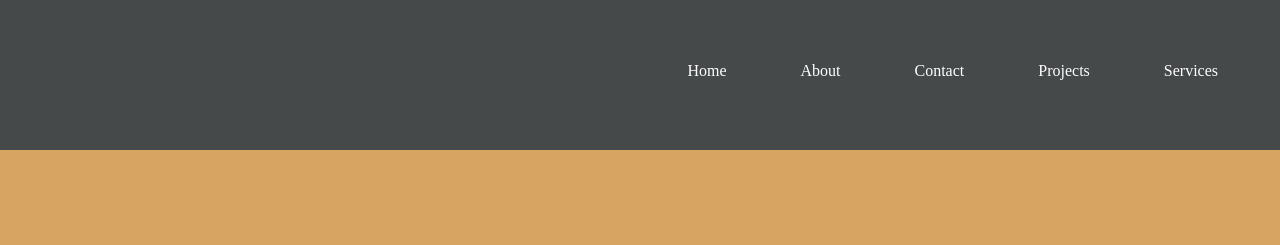
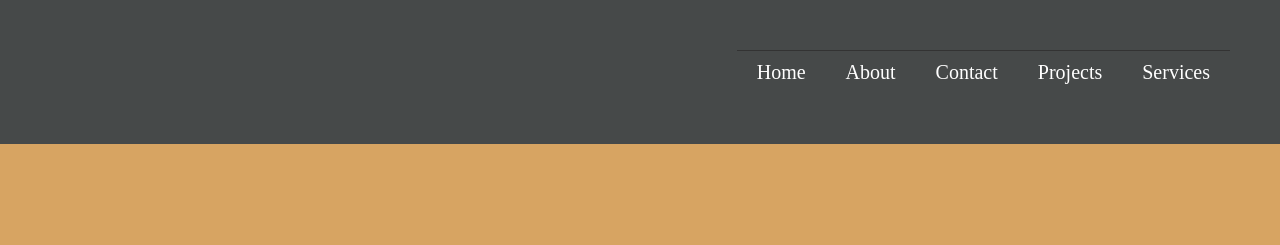
Before and after one commit to TimAir24/My-Portfolio-, a plain HTML site: page Portfolio/index.html in a window 1280 px wide. Shown: the top 245 px of the page. Drawn offline with Linux system fonts and the light colour scheme.

Commit message:
Mobile
mobile menu change

```diff
--- a/Portfolio/index.html
+++ b/Portfolio/index.html
@@ -10,17 +10,21 @@
 
 <body>
     <div class="vertical-menu">
-        <a href="#" class="active">Services</a>
-        <a href="#">Projects</a>
-        <a href="#">Contact</a>
-        <a href="#">About</a>
-        <a href="#">Home</a>
+        <label for="hamburger">&#9776;</label>
+        <input type="checkbox" id="hamburger" />
+        <div id="hamitems">
+            <a href="#Column_grid">Services</a>
+            <a href="#Column_grid">Projects</a>
+            <a href="#social_media">Contact</a>
+            <a href="#about_section">About</a>
+            <a href="index.html">Home</a>
+        </div>
     </div>
     <section id="hero_section">
         <h1>Timothy Nyanga</h1>
         <h2>Welcome to my portfolio.</h2>
     </section>
-    <div class="about_section">
+    <div id="about_section">
         <div>
             <img src="Images/DSC_0174.jpg" alt="Project">
         </div>
@@ -91,7 +95,7 @@
     </main>
 
     <footer>
-        <div><img src="Images/Facebook_Logo_Primary.png" alt="Facebook account">
+        <div id="social_media"><img src="Images/Facebook_Logo_Primary.png" alt="Facebook account">
             <img src="Images/Instagram_Glyph_Gradient.png" alt="instagram account">
             <img src="Images/logo-white.png" alt="X account">
         </div>
--- a/Portfolio/main.css
+++ b/Portfolio/main.css
@@ -5,35 +5,41 @@ body {
     height: 100%;
 }
 
-/* mobile first styling*/
+/* BREAK INTO VERTICAL MENU */
 
-/* Nav bar styling*/
 .vertical-menu {
     width: 100%;
-    /* Set a width if you like */
+    background-color: #464949;
+    position: fixed;
 }
 
-.vertical-menu {
-    position: fixed;
-    background-color: #464949;
+#hamitems a {
+    box-sizing: border-box;
+    display: block;
+    width: 100%;
+    border-top: 1px solid #333;
+    text-decoration: none;
+    color: white;
+    padding: 10px;
 }
 
-.vertical-menu a {
-    color: rgb(255, 255, 255);
-    /* Black text color */
-    display: block;
-    /* Make the links appear below each other */
-    padding: 12px;
-    /* Add some padding */
-    text-decoration: none;
-    /* Remove underline from links */
-    text-align: center;
-
+/* SHOW HAMBURGER ICON */
+.vertical-menu label {
+    display: inline-block;
+    color: white;
+    background: #464949;
+    font-style: normal;
+    font-size: 1.2em;
+    padding: 10px;
 }
 
-.vertical-menu a:hover {
-    background-color: #ccc;
-    /* Dark grey background on mouse-over */
+/* TOGGLE SHOW/HIDE MENU */
+#hamitems {
+    display: none;
+}
+
+.vertical-menu input:checked~#hamitems {
+    display: block;
 }
 
 /* end of nav bar styling */
@@ -78,7 +84,7 @@ h2 {
 /* end of hero section styling*/
 
 /* about_section class styling*/
-.about_section {
+#about_section {
     display: flex;
     flex-direction: column;
     justify-content: center;
@@ -88,17 +94,17 @@ h2 {
     margin: 0 15px 0 15px;
 }
 
-.about_section p {
+#about_section p {
     width: 360px;
 }
 
-.about_section button {
+#about_section button {
     width: 100px;
     border: none;
     padding: 10px;
 }
 
-.about_section img {
+#about_section img {
     width: 400px;
 }
 
@@ -156,36 +162,37 @@ footer div img {
 
 @media screen and (min-width: 1024px) {
 
-    /* Nav bar styling*/
+
+    /* HORIZONTAL MENU ITEMS */
     .vertical-menu {
-        padding-top: 50px;
         width: 100%;
-        height: 100px;
-        /* Set a width if you like */
+        background-color: #464949;
+        position: fixed;
     }
 
-    .vertical-menu {
-        position: fixed;
-        background-color: #464949;
+    #hamitems {
+        display: flex;
+        float: right;
+        flex-direction: row-reverse;
+        margin: 50px 50px 50px 0;
     }
 
-    .vertical-menu a {
-        margin-right: 50px;
-        float: right;
-        color: rgb(255, 255, 255);
-        /* Black text color */
-        display: inline;
-        /* Make the links appear below each other */
-        padding: 12px;
-        /* Add some padding */
+    #hamitems a {
+        padding: 10px 20px 10px 20px;
+        color: white;
         text-decoration: none;
-        /* Remove underline from links */
         text-align: center;
+        font-size: 125%;
     }
 
-    .vertical-menu a:hover {
-        background-color: #ccc;
-        /* Dark grey background on mouse-over */
+    #hamitems a:hover {
+        background: #292927;
+    }
+
+    /* HIDE HAMBURGER */
+    .vertical-menu label,
+    #hamburger {
+        display: none;
     }
 
     /* end of nav bar styling */
@@ -232,7 +239,7 @@ footer div img {
         margin: 20%;
     }*/
 
-    .about_section {
+    #about_section {
         display: flex;
         flex-direction: column;
         justify-content: center;
@@ -243,16 +250,16 @@ footer div img {
         align-items: center;
     }
 
-    .about_section img {
+    #about_section img {
         width: 600px;
     }
 
-    .about_section button {
+    #about_section button {
         border: none;
         padding: 10px;
     }
 
-    .about_section p {
+    #about_section p {
         font-size: 150%;
     }
 
@@ -260,40 +267,6 @@ footer div img {
 }
 
 @media screen and (min-width: 1280px) {
-
-    /* Nav bar styling*/
-    .vertical-menu {
-        padding-top: 50px;
-        width: 100%;
-        height: 100px;
-        /* Set a width if you like */
-    }
-
-    .vertical-menu {
-        position: fixed;
-        background-color: #464949;
-    }
-
-    .vertical-menu a {
-        margin-right: 50px;
-        float: right;
-        color: rgb(255, 255, 255);
-        /* Black text color */
-        display: inline;
-        /* Make the links appear below each other */
-        padding: 12px;
-        /* Add some padding */
-        text-decoration: none;
-        /* Remove underline from links */
-        text-align: center;
-    }
-
-    .vertical-menu a:hover {
-        background-color: #ccc;
-        /* Dark grey background on mouse-over */
-    }
-
-    /* end of nav bar styling */
 
     #hero_section h2 {
         font-family: 'Arial Narrow', Arial, sans-serif;
@@ -308,7 +281,7 @@ footer div img {
         gap: 100px;
     }
 
-    .about_section {
+    #about_section {
         flex-direction: row;
         align-items: center;
         width: 600px;
@@ -317,23 +290,23 @@ footer div img {
         margin: 50px 0 100px 35%;
     }
 
-    .about_section p {
+    #about_section p {
         padding-left: 50px;
         font-size: 150%;
     }
 
-    .about_section img {
+    #about_section img {
         width: 600px;
         height: 400px;
     }
 
-    .about_section button {
+    #about_section button {
         border: none;
         padding: 10px;
         margin-left: 50px;
     }
 
-    .about_section img {
+    #about_section img {
         width: auto;
     }
 
```
